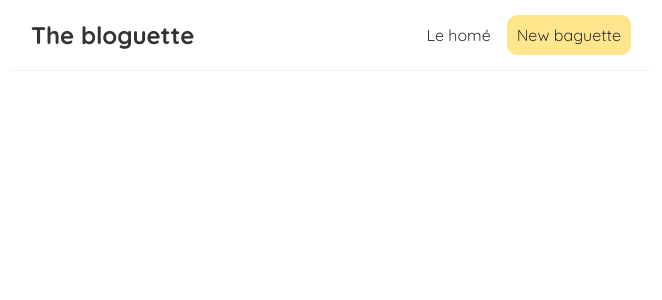
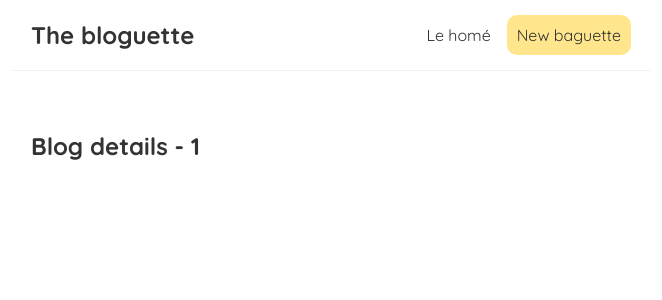
Before and after one commit to Ivan-Chaos/learning-react, a React (Create React App) app: page /blogs/1 in a window 1280 px wide. Shown: the top 300 px of the page, without its empty margins (309-971 px from the left). Built offline with nearby package versions, Linux system fonts and the light colour scheme.

Commit message:
#25 route parameters

```diff
--- a/src/App.js
+++ b/src/App.js
@@ -2,6 +2,7 @@
 import Home from './Home'
 import { BrowserRouter as Router, Route, Switch } from 'react-router-dom'
 import Create from './Create';
+import BlogDetails from './BlogDetails';
 
 function App() {
   return (
@@ -16,6 +17,9 @@
             <Route path="/create">
               <Create />
             </Route>
+            <Route path="/blogs/:id">
+              <BlogDetails />
+            </Route>
           </Switch>
         </div>
       </div>
--- /dev/null
+++ b/src/BlogDetails.js
@@ -0,0 +1,13 @@
+import { useParams } from "react-router-dom";
+
+const BlogDetails = () => {
+    const { id } = useParams();
+
+    return (
+        <div className="blog-details">
+            <h2> Blog details - {id} </h2>
+        </div>
+     );
+}
+
+export default BlogDetails;
--- a/src/BlogList.js
+++ b/src/BlogList.js
@@ -1,3 +1,5 @@
+import { Link } from 'react-router-dom'
+
 const BlogList = ({blogs, title}) => {
 
 
@@ -6,8 +8,10 @@
             <h2>{title}</h2>
             {blogs.map((blog)=>(
                 <div className="blog-preview" key={blog.id}>
-                    <h2>{blog.title}</h2>
-                    <p>Written by {blog.author}</p>
+                    <Link to={"/blogs/"+blog.id}>
+                        <h2>{blog.title}</h2>
+                        <p>Written by {blog.author}</p>
+                    </Link>
                 </div>
             ))}
         </div>
--- a/src/index.css
+++ b/src/index.css
@@ -44,3 +44,7 @@
   font-weight: 600;
   margin-bottom: 10px;
 }
+
+.blog-preview a{
+  text-decoration: none;
+}
```
